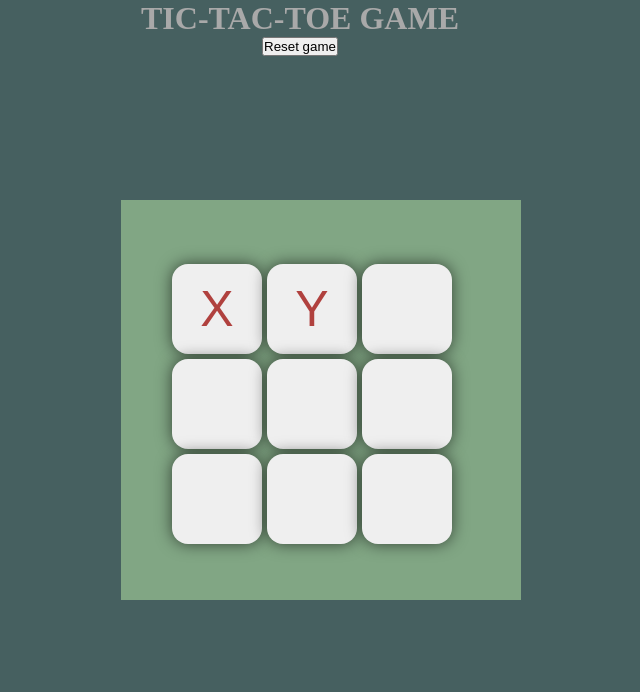
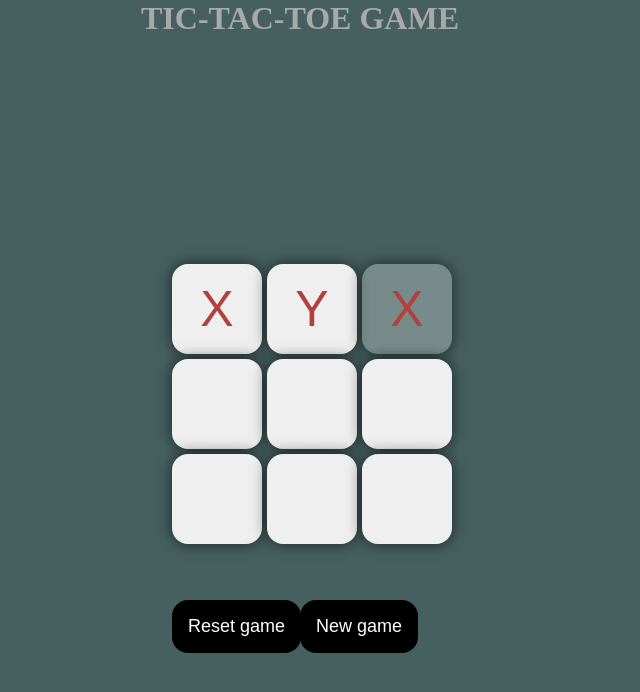
Before and after one commit to Anshnaik/tic-tac-toe, a plain HTML site: page index.html in a window 1280 px wide. Both pictures are taken after a click on the button 747 px from the left and 309 px from the top of the page. Shown: the whole page, without its empty margins (340-980 px from the left). Drawn offline with Linux system fonts and the light colour scheme.

Commit message:
added x and o input and winning pattern array to chk if someone won

```diff
--- a/app.js
+++ b/app.js
@@ -0,0 +1,39 @@
+let box=document.querySelectorAll(".box");
+let resetbtn=document.querySelector("reset");
+let newbtn=document.querySelector("new");
+
+let turn0=true;
+
+const winPatterns=[
+    [0,1,2],
+    [3,4,5],
+    [6,7,8],
+    [0,3,6],
+    [1,4,7],
+    [2,5,8],
+    [0,4,8],
+    [2,4,6]
+];
+
+box.forEach((i)=>{
+    i.addEventListener("click",()=>{
+        if(turn0==="true"){
+            i.innerText="O";
+            turn0="false";
+        }
+        else{
+            i.innerText="X";
+            turn0="true";
+        }
+        i.disabled=true;
+
+        chkwinner();
+    })
+
+})
+
+const chkwinner=()=> {
+    for(i of winPatterns){
+        let pos1=box[i[0]].inner
+    }
+}
--- a/index.html
+++ b/index.html
@@ -20,8 +20,10 @@
             <button id="id7" class="box"></button>
             <button id="id8" class="box"></button>
         </div>
+        <button class="endbtn" id="reset">Reset game</button>
+        <button id="new">New game</button>
     </div>
-    <button id="reset">Reset game</button>
+
     <script src="app.js"></script>
 </body>
 </html>
--- a/style.css
+++ b/style.css
@@ -13,7 +13,7 @@ h1{
 }
 
 .container{
-    background-color: #81A684;
+    /* background-color: #81A684; */
     height:400px;
     width:400px;
     position: fixed;
@@ -42,3 +42,27 @@ h1{
     font-size: 50px;
     color: #b0413e;
 }
+
+#reset{
+    padding:1rem;
+    position: fixed;
+    top:75%;
+    left:40%;
+    color:white;
+    background-color: black;
+    border:none;
+    border-radius: 1rem;
+    font-size: large;
+}
+
+#new{
+    padding: 1rem;
+    position: fixed;
+    top:75%;
+    left:50%;
+    color:white;
+    background-color: black;
+    border:none;
+    border-radius: 1rem;
+    font-size: large;
+}
```
